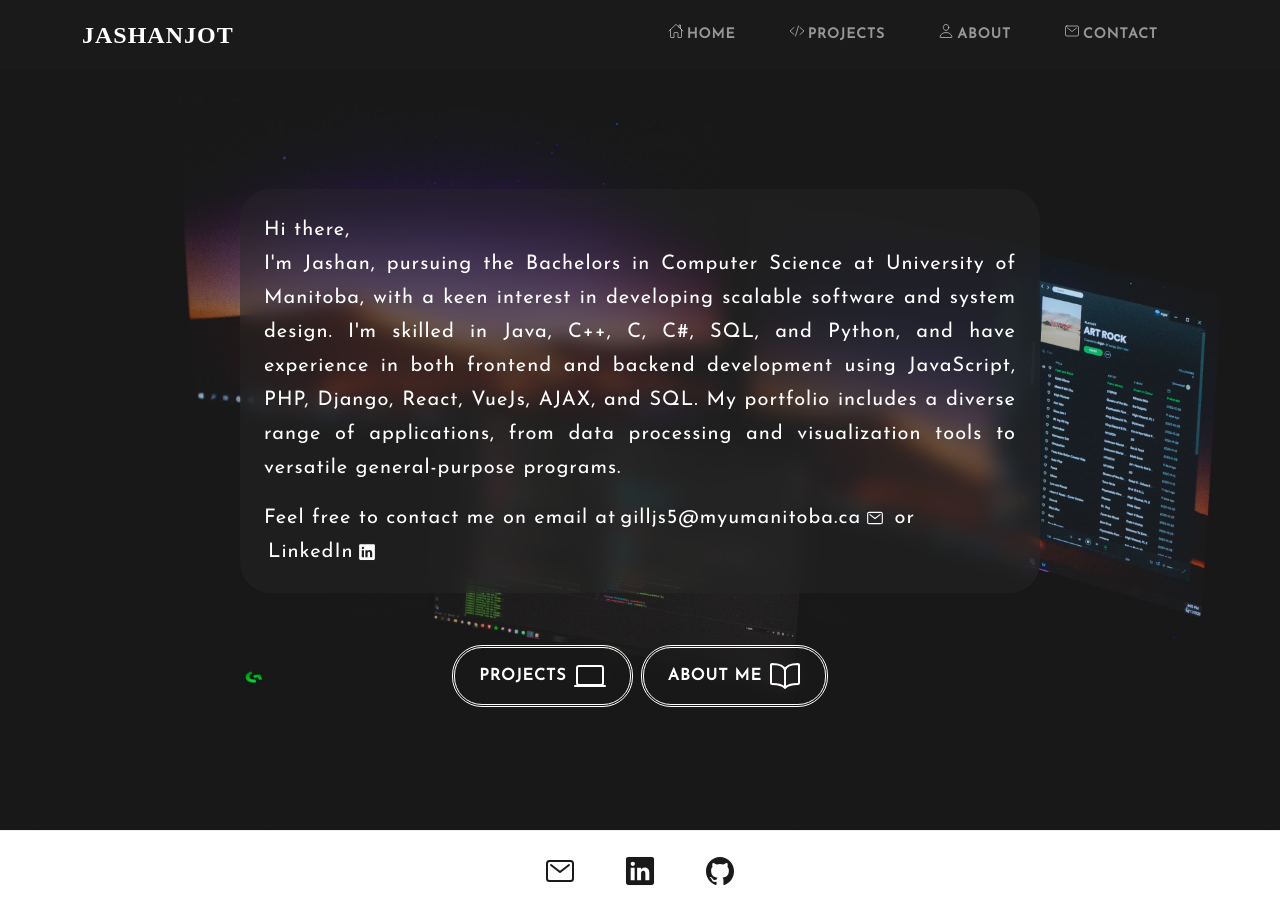
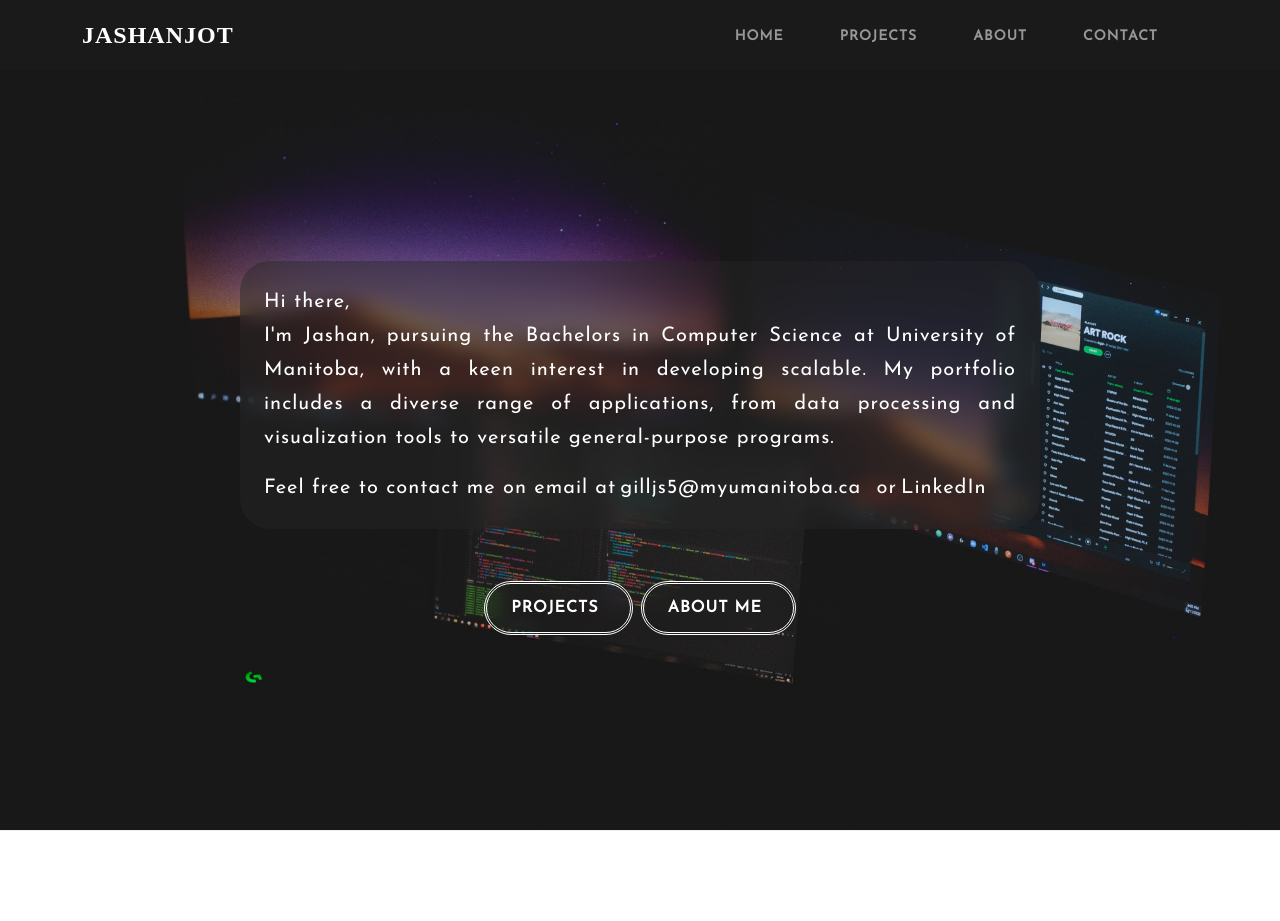
Before and after one commit to Jashann/jashann.github.io, a React (Create React App) app: page / in a window 1280 px wide. After the commit the page ends 879 px from the top, so only its background shows below. Built offline with nearby package versions, Linux system fonts and the light colour scheme; a web font is replaced by a local one.

Commit message:
Minor update

```diff
--- a/src/pages/index.page.jsx
+++ b/src/pages/index.page.jsx
@@ -14,10 +14,7 @@ export default function IndexPage() {
               <br />
               I'm Jashan, pursuing the Bachelors in Computer Science at
               University of Manitoba, with a keen interest in developing
-              scalable software and system design. I'm skilled in Java, C++, C,
-              C#, SQL, and Python, and have experience in both frontend and
-              backend development using JavaScript, PHP, Django, React, VueJs,
-              AJAX, and SQL. My portfolio includes a diverse range of
+              scalable. My portfolio includes a diverse range of
               applications, from data processing and visualization tools to
               versatile general-purpose programs.
             </p>
```
